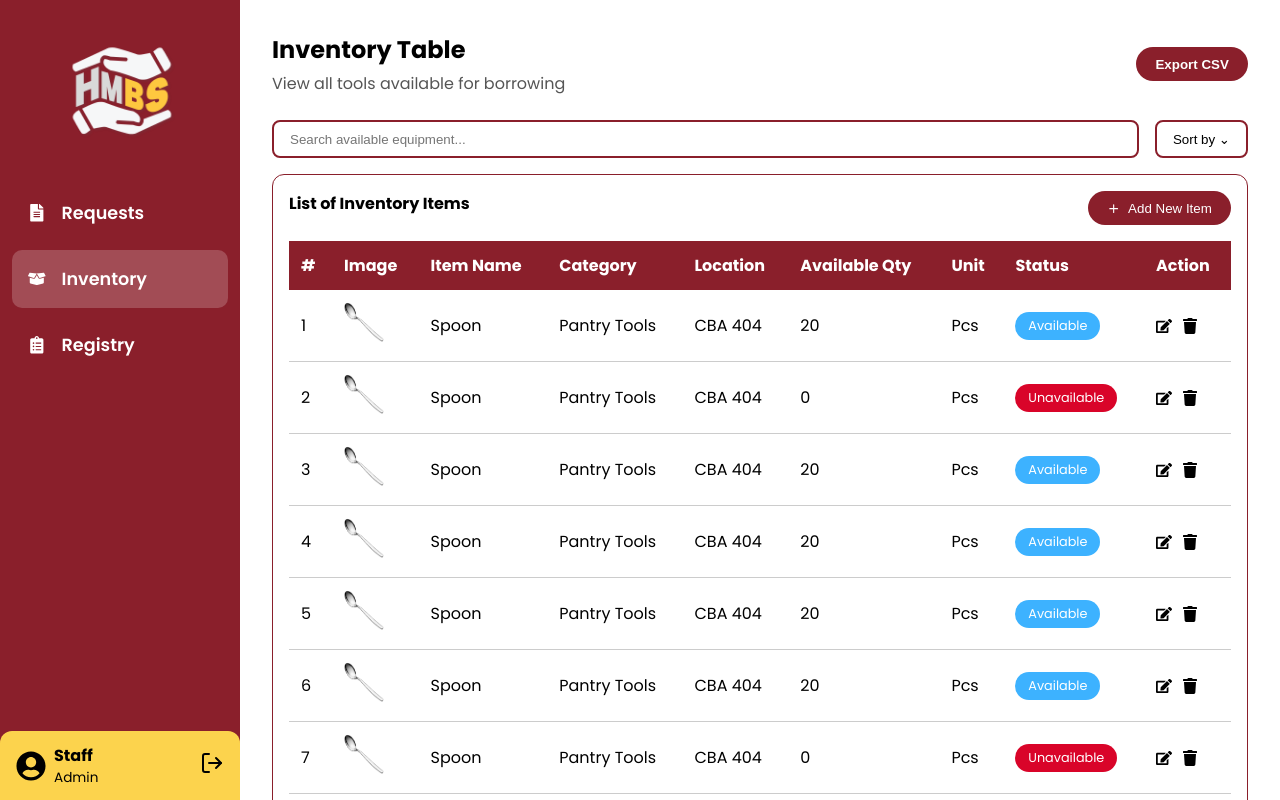
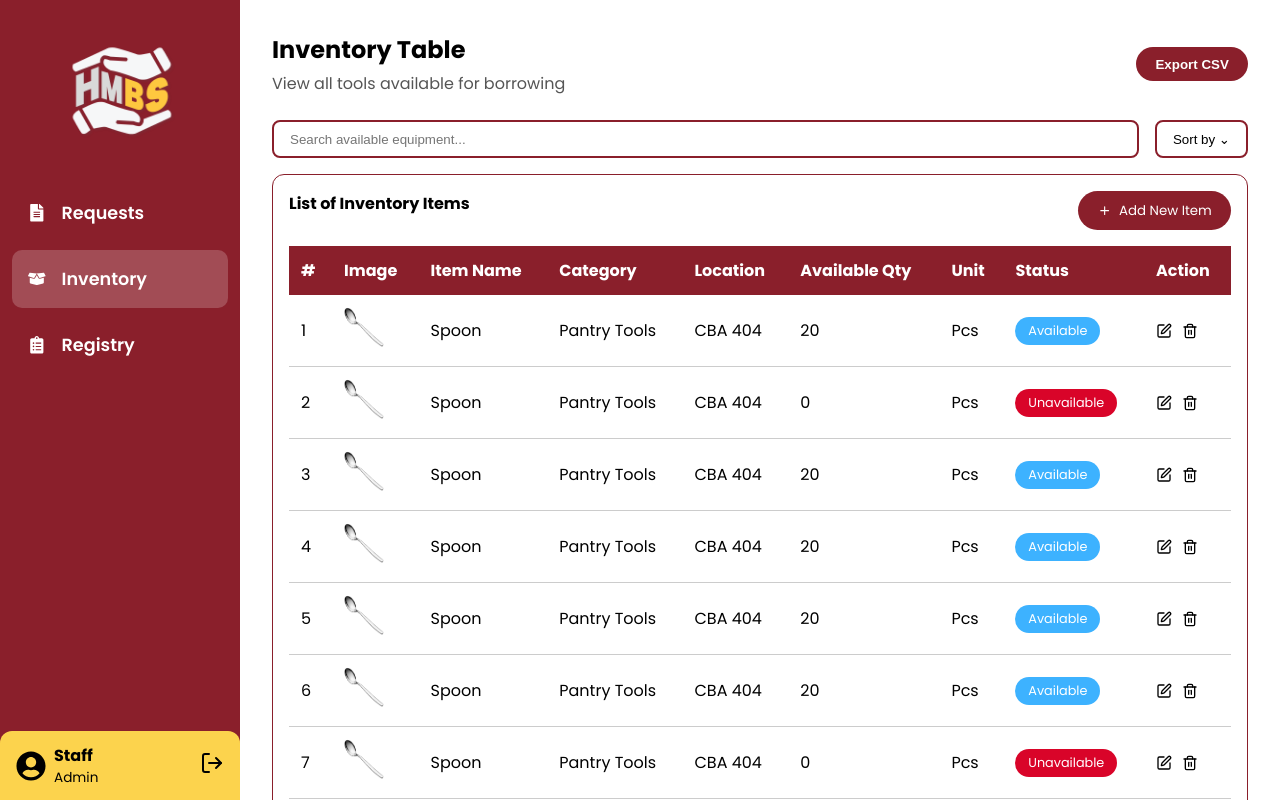
Before and after one commit to yukikaiden/hmbs-frontend-draft, a React (Vite) app in the folder borrowing-system/: page /inventory in a window 1280 px wide. Built offline with nearby package versions, Linux system fonts and the light colour scheme.

Commit message:
Changed the icon button in Inventory Table

```diff
--- a/borrowing-system/src/pages/CRUDInventoryPage.jsx
+++ b/borrowing-system/src/pages/CRUDInventoryPage.jsx
@@ -1,7 +1,8 @@
 import React, { useState } from 'react';
 import Sidebar from '../components/Sidebar';
-import { FaFileAlt, FaBoxOpen, FaClipboardList, FaEdit, FaTrash } from 'react-icons/fa';
+import { FaFileAlt, FaBoxOpen, FaClipboardList } from 'react-icons/fa';
 import { FiPlus } from 'react-icons/fi';
+import { SquarePen, Trash2 } from 'lucide-react';
 import SpoonImage from '../assets/images/spoon.png';
 import UpdateInventoryAdminModal from '../components/AdminModal/UpdateInventoryAdminModal';
 import InventoryDeletionModal from '../components/AdminModal/InventoryDeletionModal';
@@ -61,7 +62,7 @@ const CRUDInventoryPage = () => {
       cursor: 'pointer',
     },
     addButton: {
-      fontfamily: 'Poppins, sans-serif',
+      fontFamily: 'Poppins, sans-serif',
       backgroundColor: '#8A1F2B',
       color: 'white',
       border: 'none',
@@ -133,15 +134,14 @@ const CRUDInventoryPage = () => {
 
   return (
     <div style={styles.layout}>
-      {/* Sidebar*/}
       <Sidebar
         activePage="inventory"
         userRole="Staff"
         userSubrole="Admin"
         navItems={[
-          { id: 'requests', name: 'Requests', icon: <FaFileAlt /> , path: '/requests-admin' },
-          { id: 'inventory', name: 'Inventory', icon: <FaBoxOpen /> , path: '/inventory' },
-          { id: 'registry', name: 'Registry', icon: <FaClipboardList /> , path: '/registry' },
+          { id: 'requests', name: 'Requests', icon: <FaFileAlt />, path: '/requests-admin' },
+          { id: 'inventory', name: 'Inventory', icon: <FaBoxOpen />, path: '/inventory' },
+          { id: 'registry', name: 'Registry', icon: <FaClipboardList />, path: '/registry' },
         ]}
       />
 
@@ -149,7 +149,9 @@ const CRUDInventoryPage = () => {
         <div style={styles.headerSection}>
           <div>
             <h2 style={{ margin: 0 }}>Inventory Table</h2>
-            <p style={{ marginTop: '0.25rem', color: '#555' }}>View all tools available for borrowing</p>
+            <p style={{ marginTop: '0.25rem', color: '#555' }}>
+              View all tools available for borrowing
+            </p>
           </div>
           <button style={styles.exportButton}>Export CSV</button>
         </div>
@@ -165,7 +167,6 @@ const CRUDInventoryPage = () => {
             <button style={styles.addButton} onClick={() => navigate('/add-to-inventory')}>
               <FiPlus /> Add New Item
             </button>
-
           </div>
 
           <table style={styles.table}>
@@ -201,8 +202,18 @@ const CRUDInventoryPage = () => {
                   </td>
                   <td style={styles.td}>
                     <div style={styles.actionIcons}>
-                      <FaEdit title="Edit" onClick={() => setShowEditModal(true)} />
-                      <FaTrash title="Delete" onClick={() => setShowDeleteModal(true)} />
+                      <SquarePen
+                        size={16}
+                        title="Edit Inventory Item"
+                        style={{ cursor: 'pointer', color: '#000' }}
+                        onClick={() => setShowEditModal(true)}
+                      />
+                      <Trash2
+                        size={16}
+                        title="Delete Inventory Item"
+                        style={{ cursor: 'pointer', color: '#000' }}
+                        onClick={() => setShowDeleteModal(true)}
+                      />
                     </div>
                   </td>
                 </tr>
@@ -215,9 +226,7 @@ const CRUDInventoryPage = () => {
         {showEditModal && (
           <UpdateInventoryAdminModal
             onClose={() => setShowEditModal(false)}
-            onSave={() => {
-              setShowEditModal(false);
-            }}
+            onSave={() => setShowEditModal(false)}
           />
         )}
 
@@ -232,9 +241,7 @@ const CRUDInventoryPage = () => {
         )}
 
         {showItemDeletedModal && (
-          <InventoryItemDeletedModal
-            onDone={() => setShowItemDeletedModal(false)}
-          />
+          <InventoryItemDeletedModal onDone={() => setShowItemDeletedModal(false)} />
         )}
       </main>
     </div>
```
